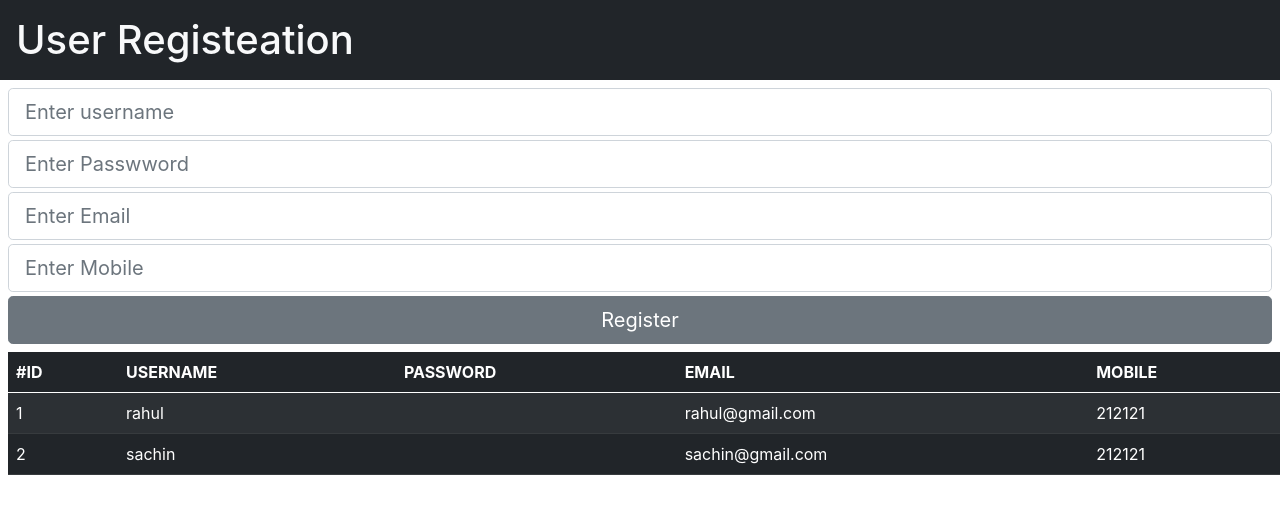
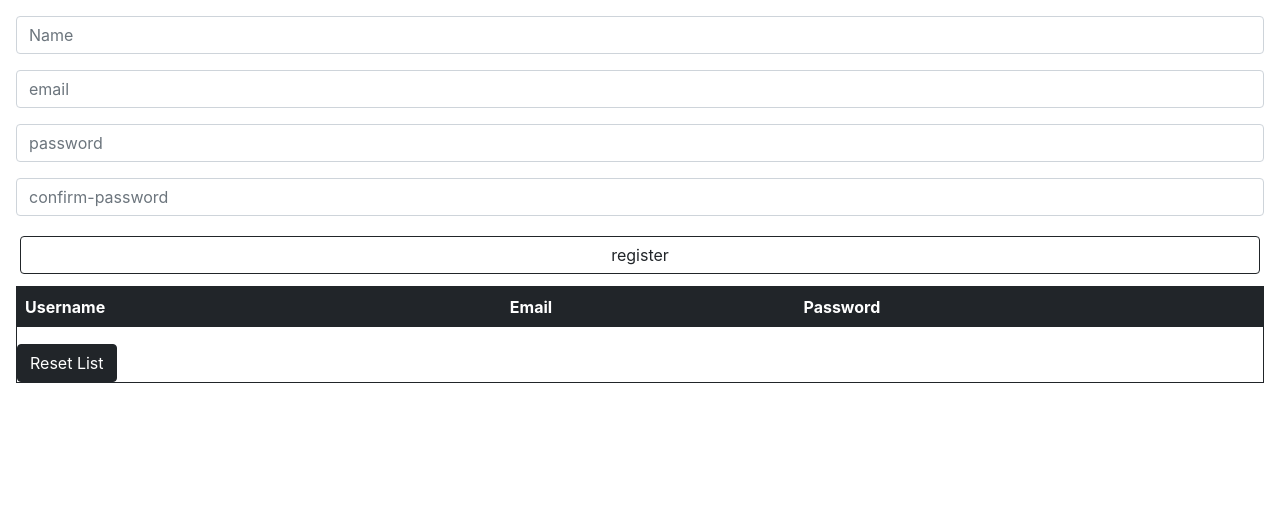
Before and after one commit to shubhamJawale/trailapp1, a React (Create React App) app: page / in a window 1280 px wide. Shown: the top 514 px of the page. Built offline with nearby package versions, Linux system fonts and the light colour scheme; the HTML template or start-up script is replaced by a standard one.

Commit message:
new improvemets

```diff
--- a/src/App.js
+++ b/src/App.js
@@ -1,117 +1,12 @@
 
 import "./App.css";
 import { useState } from "react";
+import Form from "./form.js"
 
 export default function App() {
   return (
     <div>
-      <MyRegisterComponent />
+      <Form />
     </div>
   );
 }
-
-function MyRegisterComponent() {
-  let [userList, setUserList] = useState([
-    { id: 1, name: "rahul", email: "rahul@gmail.com", mobile: "212121" },
-    { id: 2, name: "sachin", email: "sachin@gmail.com", mobile: "212121" },
-  ]);
-
-  const [username, setUsername] = useState("");
-  const [password, setPassword] = useState("");
-
-  const usernameChangeHandler = (e) => setUsername(e.target.value);
-  const passwordChangeHandler = (e) => setPassword(e.target.value);
-
-  const addNewUser = () => {
-    const newuser = {
-      id: userList.length + 1,
-      name: username,
-      password: password,
-      email: "sample@gmail.com",
-      mobile: "1212",
-    };
-
-    const newUserList = [newuser, ...userList];
-    setUserList(newUserList);
-  };
-
-  return (
-    <div>
-      <h1 className="bg-dark text-light p-3 ">User Registeation </h1>
-
-      {/** FORM COMPONENT */}
-      <form className="m-2">
-        <div>
-          <input
-            type="text"
-            className="form-control form-control-lg mb-1"
-            placeholder="Enter username"
-            value={username}
-            onChange={usernameChangeHandler}
-          />
-        </div>
-
-        <div>
-          <input
-            type="password"
-            className="form-control form-control-lg mb-1"
-            placeholder="Enter Passwword"
-            value={password}
-            onChange={passwordChangeHandler}
-          />
-        </div>
-
-        <div>
-          <input
-            type="email"
-            className="form-control form-control-lg mb-1"
-            placeholder="Enter Email"
-          />
-        </div>
-
-        <div>
-          <input
-            type="mobile"
-            className="form-control form-control-lg mb-1"
-            placeholder="Enter Mobile"
-          />
-        </div>
-
-        <div>
-          <input
-            type="button"
-            value="Register"
-            onClick={addNewUser}
-            className="btn btn-lg btn-secondary w-100"
-          />
-        </div>
-      </form>
-
-      {/** List BOX HERE */}
-      <table className="table table-dark table-striped m-2">
-        <thead>
-          <tr>
-            <th scope="col">#ID</th>
-            <th scope="col">USERNAME</th>
-            <th scope="col">PASSWORD</th>
-            <th scope="col">EMAIL</th>
-            <th scope="col">MOBILE</th>
-          </tr>
-        </thead>
-        <tbody>
-          {userList.map((item) => {
-            return (
-              <tr>
-                <td>{item.id}</td>
-                <td>{item.name}</td>
-                <td>{item.password}</td>
-                <td>{item.email}</td>
-                <td>{item.mobile}</td>
-              </tr>
-            );
-          })}
-        </tbody>
-      </table>
-    </div>
-  );
-}
--- /dev/null
+++ b/src/form.js
@@ -0,0 +1,101 @@
+import { useState } from "react";
+
+
+export default function Form()
+{
+let [userlist, setuserlist] = useState([]);
+
+let [username, setusername] = useState();
+let [password, setpassword] = useState();
+let [confirmpassword, setcpassword] = useState();
+let [email, setemail] =useState();
+
+let usernameinp = (e) => setusername(e.target.value);
+let emailinp = (e) => setemail(e.target.value);
+let passwordinp = (e) => setpassword(e.target.value);
+let cpasswordinp = (e) => setcpassword(e.target.value);
+
+let rst = () => {
+    setuserlist([]);
+}
+let createuser = () =>
+{
+    let addnewuser =
+    {
+        name: username,
+        password:password,
+        email: email,
+    }
+
+    if(username && password && email){
+        let newlist = [addnewuser, ...userlist];
+    setuserlist(newlist);
+    setusername("");
+    setemail("");
+    setpassword("");
+   setcpassword("");
+    }
+}
+
+
+
+return (
+    <div className="mx-3">
+        <form className="">
+        <div>
+                <input type="text" name="" id="" placeholder="Name" onChange={usernameinp} value={username} className="form-control mt-3"/>
+        </div>
+
+        <div>
+                <input type="email" name="" id="" placeholder="email" onChange={emailinp}  value={email} className="form-control mt-3"/>
+        </div>
+        <div>
+               <input type="password" name="" id=""  placeholder="password" onChange={passwordinp} value={password} className="form-control mt-3"/>
+        </div>
+        <div>
+                <input type="password" name="" id="" placeholder="confirm-password"  onChange={cpasswordinp} value={confirmpassword} className="form-control mt-3"/>
+        </div>
+        <div className="p-1">
+                <input type="button" value="register" className="btn btn-outline-dark mt-3 w-100" onClick={createuser}/>
+        </div>
+
+        </form>
+    <div className="mt-2 border border-dark">
+        <table className="table table-dark table-striped caption-top">
+          <thead>
+           <tr> <th>Username</th><th>Email</th><th>Password</th></tr>
+           </thead>
+            <tbody>
+            {userlist.map((item)=>{
+               return ( <tr>
+                    <td>
+                    {item.name}
+                    </td>
+                    <td>
+                    {item.email}
+                    </td>
+                    <td>
+                    {item.password}
+                    </td>
+                </tr>)
+            })}
+            </tbody>
+        </table>
+        <div>
+            <button className="btn btn-dark" onClick={rst}>
+                Reset List
+            </button>
+        </div>
+    </div>
+    </div>
+)
+
+
+
+
+
+
+
+
+
+}
```
